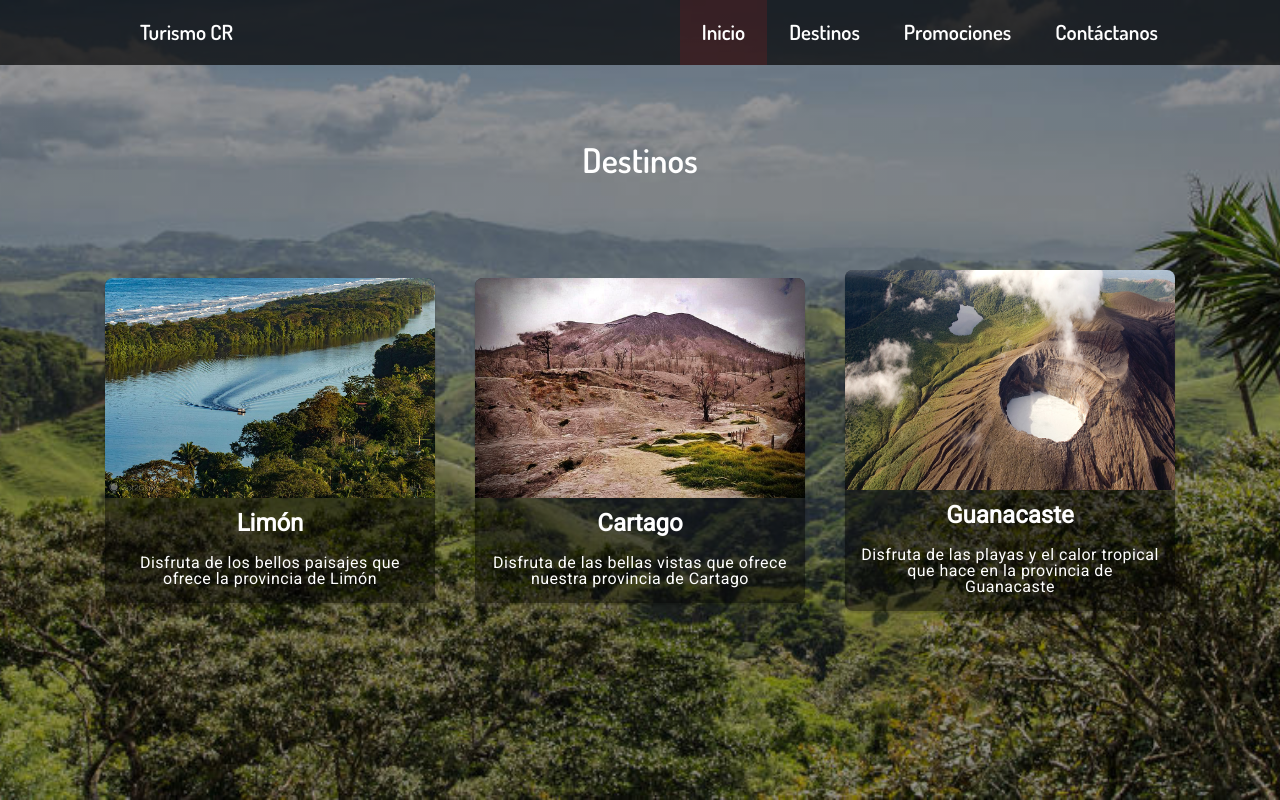
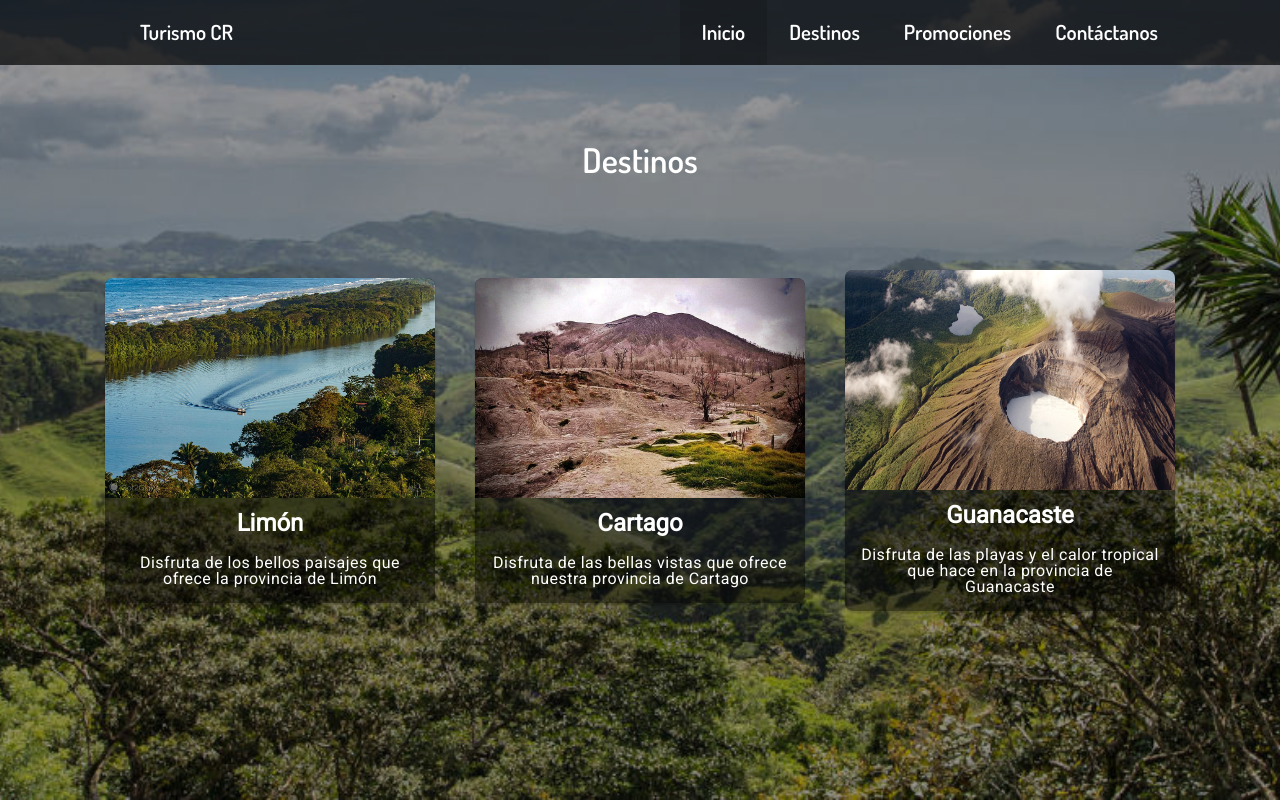
Before and after one commit to AlejandroPSXD/TurismoCR-WebPage-Travel-Viajes-HTML-CSS-JS-, a plain HTML site: page pag-destinos/destinos.html in a window 1280 px wide. In both pictures the pointer is over the link "Inicio". Shown: the top 800 px of the page. Drawn offline with Linux system fonts and the light colour scheme.

Commit message:
Ultima pequeña modificacion

```diff
--- a/pag-destinos/estilo.css
+++ b/pag-destinos/estilo.css
@@ -10,7 +10,7 @@ html, body{
 }
 
 .main-header {  /*Encabezado logo, destinos, inicio,etc*/
-    background: linear-gradient(rgba(0,0,0,0.4),rgba(0,0,0,0.4)),
+    background: linear-gradient(rgba(0, 0, 0, 0.4),rgba(0,0,0,0.4)),
         url("../Imagenes/Monteverde.jpg");
         background-repeat: no-repeat;
     background-position: center;
@@ -25,7 +25,7 @@ html, body{
 .main-nav {
 
     display: flex;
-    background: linear-gradient(rgba(0,0,0,0.7),rgba(0,0,0,0.7));
+    background: linear-gradient(rgba(0, 0, 0, 0.692),rgba(0,0,0,0.7));
     position: fixed;
     width: 100%;
     z-index: 5;
@@ -65,7 +65,7 @@ ul li a {
 ul li a:hover,
 ul li a:active {
 background: #4141ef;
-    background-color: rgba(230, 24, 24, 0.13);
+    background-color: rgba(0, 0, 0, 0.13);
     color: #fff;
     transition: background-color 0.3s ease-in,
                 color 0.3s ease-in;
```
Also changed, not shown: pag-destinos/destinos.html (+1 -1 lines).
